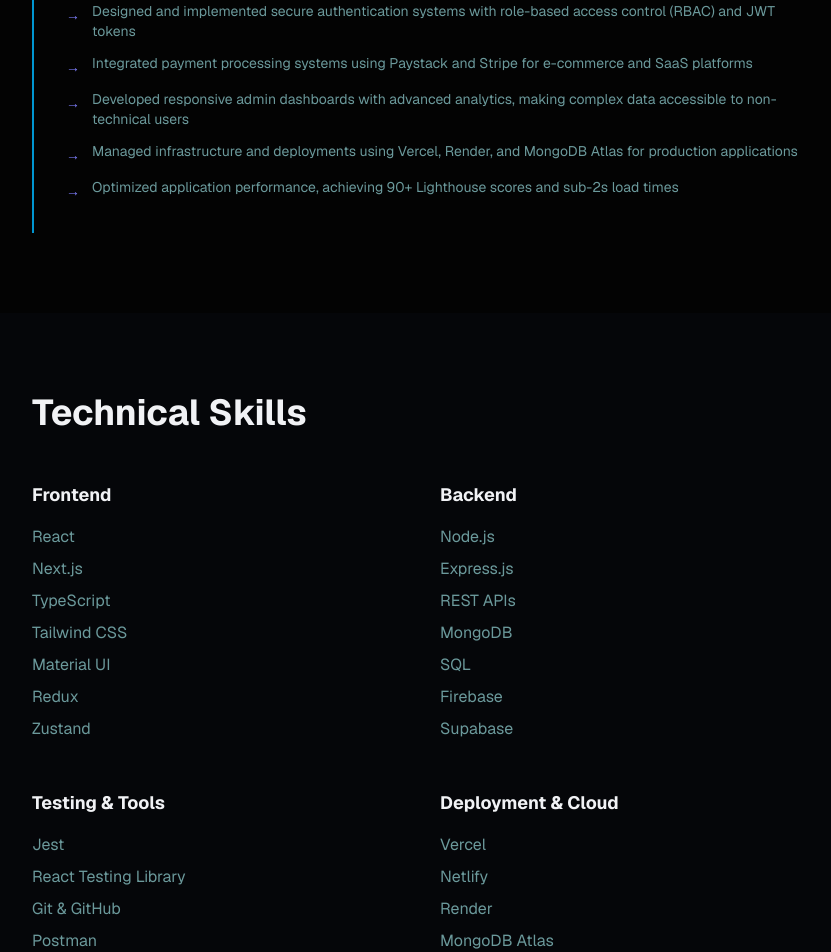
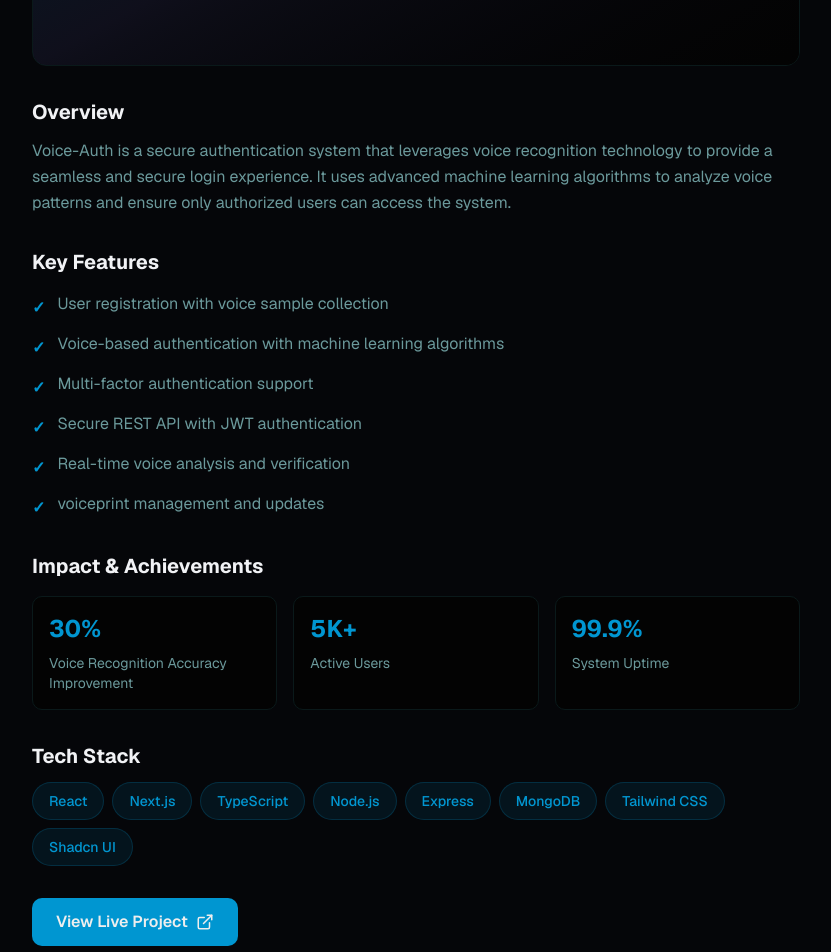
Before and after one commit to Co-den/agugbue_ikenna, a Next.js app: page / in a window 1280 px wide. Shown: the part 3200-4152 px from the top of the page, without its empty margins (416-1247 px from the left). Built offline with nearby package versions, Linux system fonts and the light colour scheme.

Commit message:
updated page.tsx

```diff
--- a/app/page.tsx
+++ b/app/page.tsx
@@ -363,6 +363,134 @@ export default function Portfolio() {
                     className="group-hover:translate-x-1 group-hover:-translate-y-1 transition-transform"
                   />
                 </a>
+                <div className="rounded-xl overflow-hidden border border-border bg-background mb-8">
+                  <div className="aspect-video bg-gradient-to-br from-primary/20 via-accent/10 to-background flex items-center justify-center">
+                    <div className="text-center">
+                      <div className="inline-block px-6 py-3 bg-primary/20 rounded-lg mb-4">
+                        <p className="text-primary font-semibold text-sm">
+                          AUTHENTICATION
+                        </p>
+                      </div>
+                      <p className="text-2xl font-bold text-foreground">
+                        Voice-Auth
+                      </p>
+                      <p className="text-muted-foreground mt-2">
+                        Authentication System Using Voice Recognition
+                      </p>
+                    </div>
+                  </div>
+                </div>
+
+                <div className="space-y-8">
+                  <div>
+                    <h4 className="text-xl font-bold text-foreground mb-3">
+                      Overview
+                    </h4>
+                    <p className="text-muted-foreground leading-relaxed">
+                      Voice-Auth is a secure authentication system that
+                      leverages voice recognition technology to provide a
+                      seamless and secure login experience. It uses advanced
+                      machine learning algorithms to analyze voice patterns and
+                      ensure only authorized users can access the system.
+                    </p>
+                  </div>
+
+                  <div>
+                    <h4 className="text-xl font-bold text-foreground mb-4">
+                      Key Features
+                    </h4>
+                    <ul className="space-y-3">
+                      {[
+                        "User registration with voice sample collection",
+                        "Voice-based authentication with machine learning algorithms",
+                        "Multi-factor authentication support",
+                        "Secure REST API with JWT authentication",
+                        "Real-time voice analysis and verification",
+                        "voiceprint management and updates",
+                      ].map((feature, i) => (
+                        <li
+                          key={i}
+                          className="flex gap-3 text-muted-foreground"
+                        >
+                          <span className="text-primary font-bold flex-shrink-0 mt-1">
+                            ✓
+                          </span>
+                          <span>{feature}</span>
+                        </li>
+                      ))}
+                    </ul>
+                  </div>
+
+                  <div>
+                    <h4 className="text-xl font-bold text-foreground mb-4">
+                      Impact & Achievements
+                    </h4>
+                    <div className="grid grid-cols-1 md:grid-cols-3 gap-4">
+                      <div className="p-4 bg-background rounded-lg border border-border">
+                        <p className="text-2xl font-bold text-primary mb-2">
+                          30%
+                        </p>
+                        <p className="text-sm text-muted-foreground">
+                          Voice Recognition Accuracy Improvement
+                        </p>
+                      </div>
+                      <div className="p-4 bg-background rounded-lg border border-border">
+                        <p className="text-2xl font-bold text-primary mb-2">
+                          5K+
+                        </p>
+                        <p className="text-sm text-muted-foreground">
+                          Active Users
+                        </p>
+                      </div>
+                      <div className="p-4 bg-background rounded-lg border border-border">
+                        <p className="text-2xl font-bold text-primary mb-2">
+                          99.9%
+                        </p>
+                        <p className="text-sm text-muted-foreground">
+                          System Uptime
+                        </p>
+                      </div>
+                    </div>
+                  </div>
+
+                  <div>
+                    <h4 className="text-xl font-bold text-foreground mb-3">
+                      Tech Stack
+                    </h4>
+                    <div className="flex flex-wrap gap-2">
+                      {[
+                        "React",
+                        "Next.js",
+                        "TypeScript",
+                        "Node.js",
+                        "Express",
+                        "MongoDB",
+                        "Tailwind CSS",
+                        "Shadcn UI",
+                      ].map((tech) => (
+                        <span
+                          key={tech}
+                          className="px-4 py-2 bg-primary/10 text-primary border border-primary/20 rounded-full text-sm font-medium"
+                        >
+                          {tech}
+                        </span>
+                      ))}
+                    </div>
+                  </div>
+
+                  <a
+                    href="https://voic-auth.vercel.app/login"
+                    target="_blank"
+                    rel="noopener noreferrer"
+                    className="inline-flex items-center gap-2 px-6 py-3 bg-primary text-primary-foreground font-semibold rounded-lg hover:opacity-90 transition-opacity group"
+                  >
+                    View Live Project
+                    <ExternalLink
+                      size={18}
+                      className="group-hover:translate-x-1 group-hover:-translate-y-1 transition-transform"
+                    />
+                  </a>
+                </div>
               </div>
             </div>
           </section>
```
